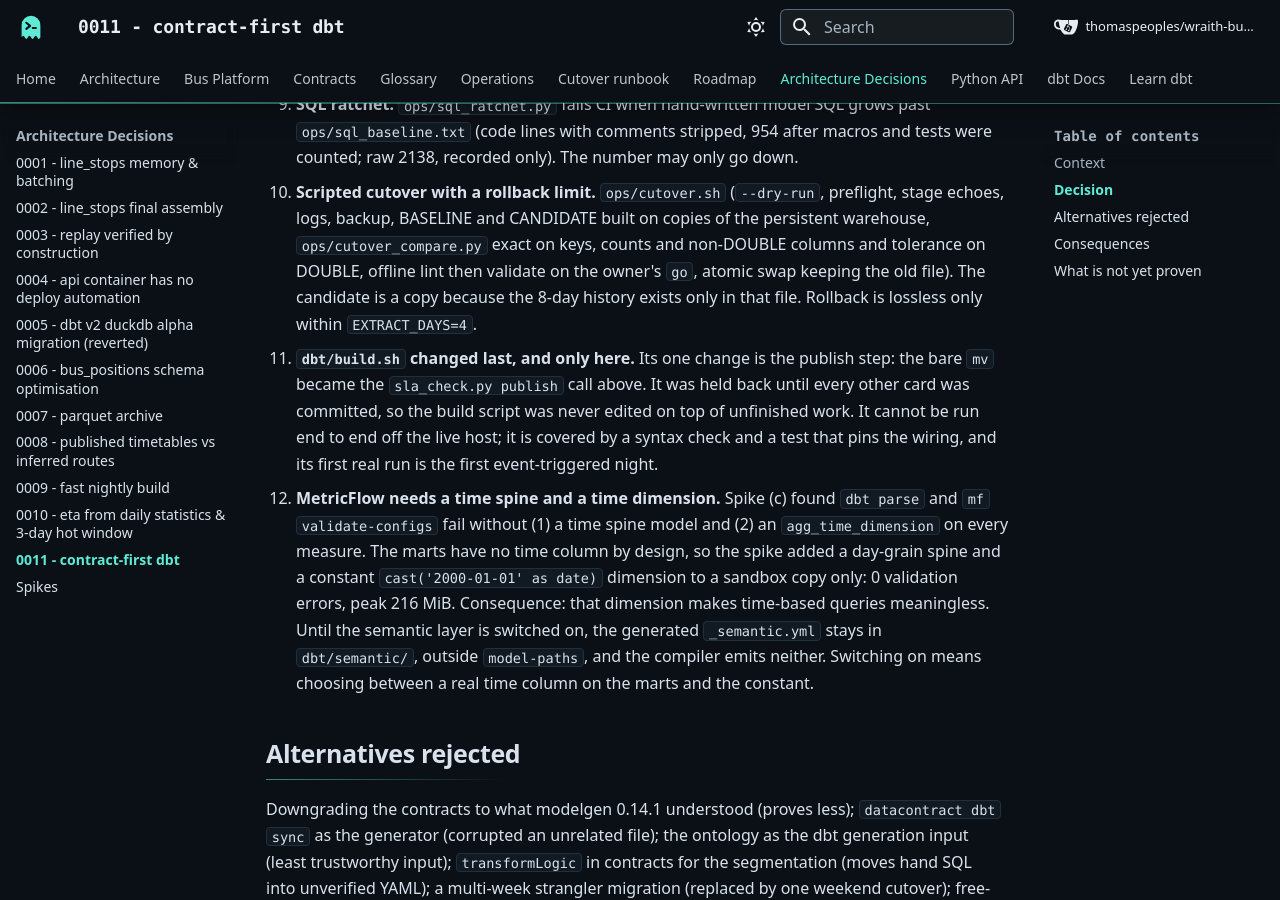
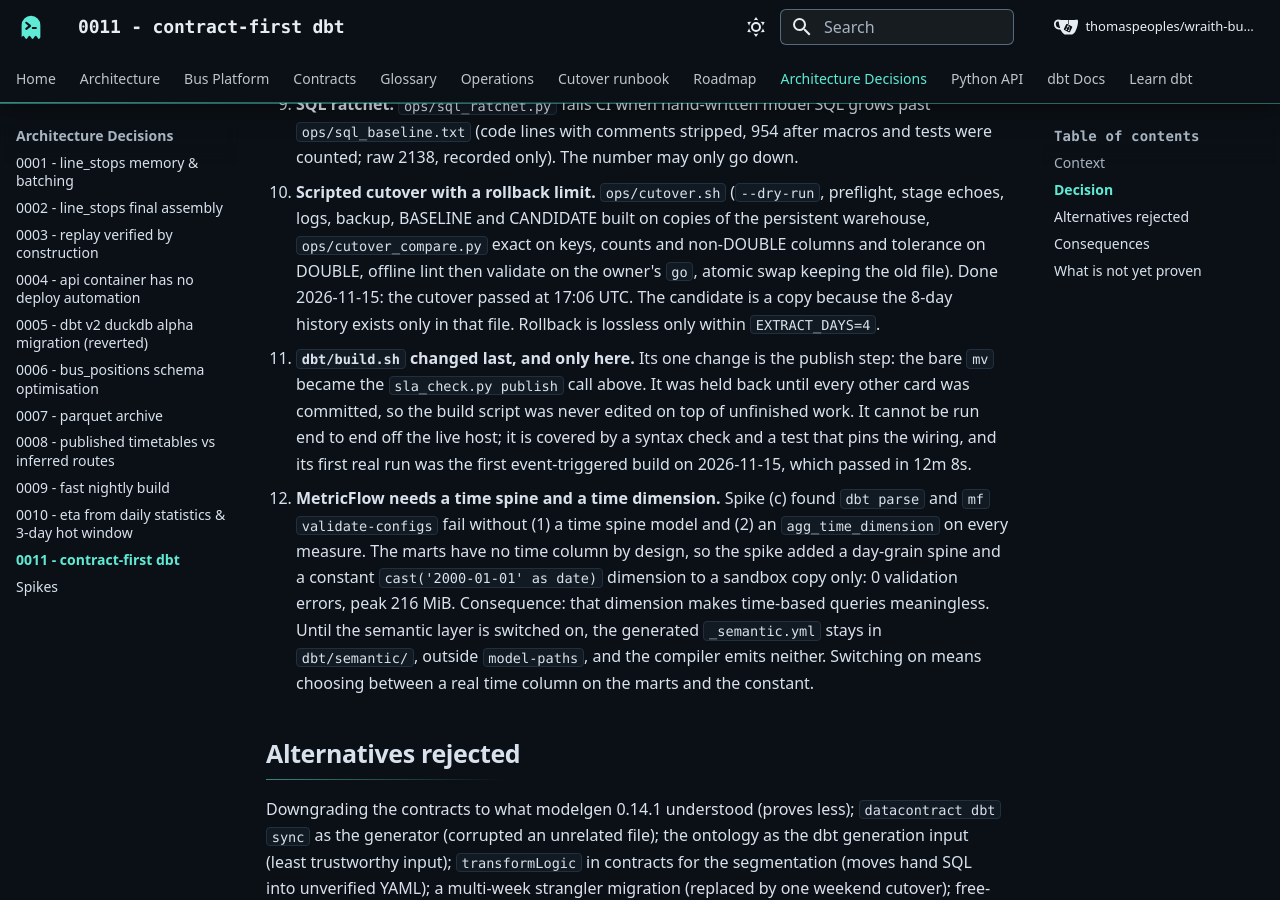
Before and after one commit to wraith-proxy/wraith-bus-ingestor, an MkDocs documentation site: the page built from docs/adr/0011-contract-first-dbt.md, in a window 1280 px wide and 900 px high, scrolled down 2217 px. Built offline with MkDocs 1.6.1 and Material for MkDocs 9.7.7, drawn with Linux system fonts in a browser that asks for light colours.

Commit message:
:memo: feature/TJP-14114: ADR-0011 decision items 10 and 11 record the cutover and first event-triggered build as done (#71)

```diff
--- a/docs/adr/0011-contract-first-dbt.md
+++ b/docs/adr/0011-contract-first-dbt.md
@@ -21,8 +21,8 @@ The owner's aim is a proof of three claims: `wraith-modelgen` generates the mech
 7. **SLA data-as-of table.** `ops/sla_check.py publish` stamps a `_meta` table (`data_as_of`, `contract_version`) INTO the staged warehouse and only then swaps it over the served file, so the served file cannot disagree with its own stamp. `data_as_of` is the newest ping in the extract Parquet. A `latency` breach against the marts contract is reported but never fails the publish (it is a ticket, not a reason to go dark); a failure to stamp stops the build and leaves the previous marts serving. `dbt/build.sh` calls it in place of the bare `mv`, after the contract gate.
 8. **Extract-ready marker and event-triggered build.** An extract unit lands the Parquet; `ops/ready_gate.py` validates the whole window against the extract contract and writes `dbt/data/.extract_ready` only if every error-severity check passes. A `.path` unit on the existing `wraith-bus-build.service` (memory limit, window, failure hook kept) fires on the marker, which is consumed before the build starts so a failing build cannot retrigger itself. `ops/install_event_trigger.sh` installs this and disables the 03:00 timer in the same run; it needs sudo, so the owner runs it. The Grafana alert rules were changed in git to add a `waiting on the extract` rule with `severity: waiting`; whether that routes without paging is not verified here and the provisioning is not deployed.
 9. **SQL ratchet.** `ops/sql_ratchet.py` fails CI when hand-written model SQL grows past `ops/sql_baseline.txt` (code lines with comments stripped, 954 after macros and tests were counted; raw 2138, recorded only). The number may only go down.
-10. **Scripted cutover with a rollback limit.** `ops/cutover.sh` (`--dry-run`, preflight, stage echoes, logs, backup, BASELINE and CANDIDATE built on copies of the persistent warehouse, `ops/cutover_compare.py` exact on keys, counts and non-DOUBLE columns and tolerance on DOUBLE, offline lint then validate on the owner's `go`, atomic swap keeping the old file). The candidate is a copy because the 8-day history exists only in that file. Rollback is lossless only within `EXTRACT_DAYS=4`.
-11. **`dbt/build.sh` changed last, and only here.** Its one change is the publish step: the bare `mv` became the `sla_check.py publish` call above. It was held back until every other card was committed, so the build script was never edited on top of unfinished work. It cannot be run end to end off the live host; it is covered by a syntax check and a test that pins the wiring, and its first real run is the first event-triggered night.
+10. **Scripted cutover with a rollback limit.** `ops/cutover.sh` (`--dry-run`, preflight, stage echoes, logs, backup, BASELINE and CANDIDATE built on copies of the persistent warehouse, `ops/cutover_compare.py` exact on keys, counts and non-DOUBLE columns and tolerance on DOUBLE, offline lint then validate on the owner's `go`, atomic swap keeping the old file). Done 2026-11-15: the cutover passed at 17:06 UTC. The candidate is a copy because the 8-day history exists only in that file. Rollback is lossless only within `EXTRACT_DAYS=4`.
+11. **`dbt/build.sh` changed last, and only here.** Its one change is the publish step: the bare `mv` became the `sla_check.py publish` call above. It was held back until every other card was committed, so the build script was never edited on top of unfinished work. It cannot be run end to end off the live host; it is covered by a syntax check and a test that pins the wiring, and its first real run was the first event-triggered build on 2026-11-15, which passed in 12m 8s.
 12. **MetricFlow needs a time spine and a time dimension.** Spike (c) found `dbt parse` and `mf validate-configs` fail without (1) a time spine model and (2) an `agg_time_dimension` on every measure. The marts have no time column by design, so the spike added a day-grain spine and a constant `cast('2000-01-01' as date)` dimension to a sandbox copy only: 0 validation errors, peak 216 MiB. Consequence: that dimension makes time-based queries meaningless. Until the semantic layer is switched on, the generated `_semantic.yml` stays in `dbt/semantic/`, outside `model-paths`, and the compiler emits neither. Switching on means choosing between a real time column on the marts and the constant.
 
 ## Alternatives rejected
```
